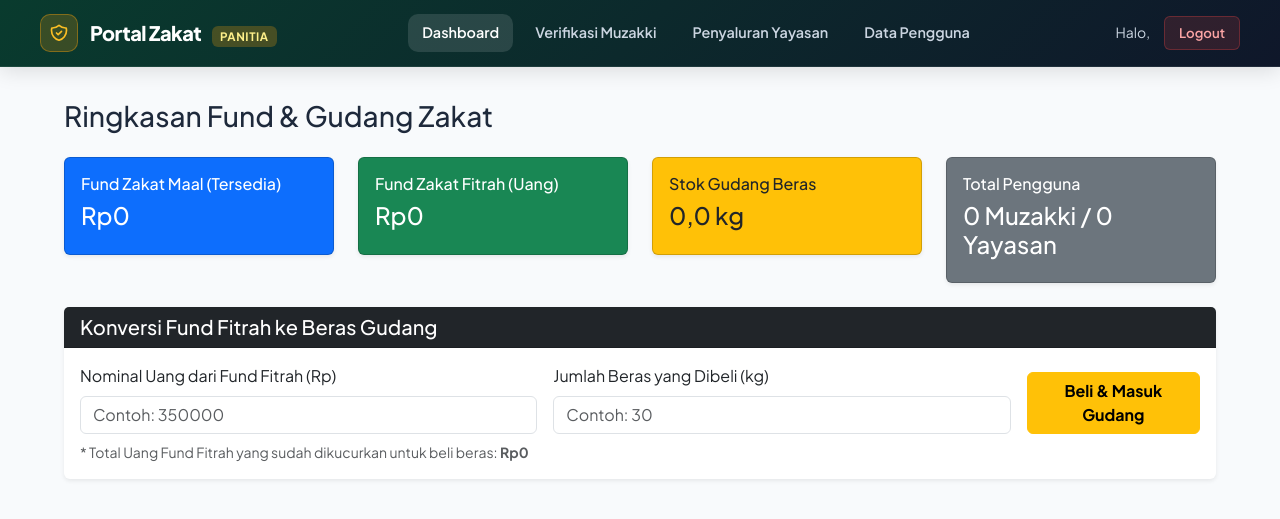
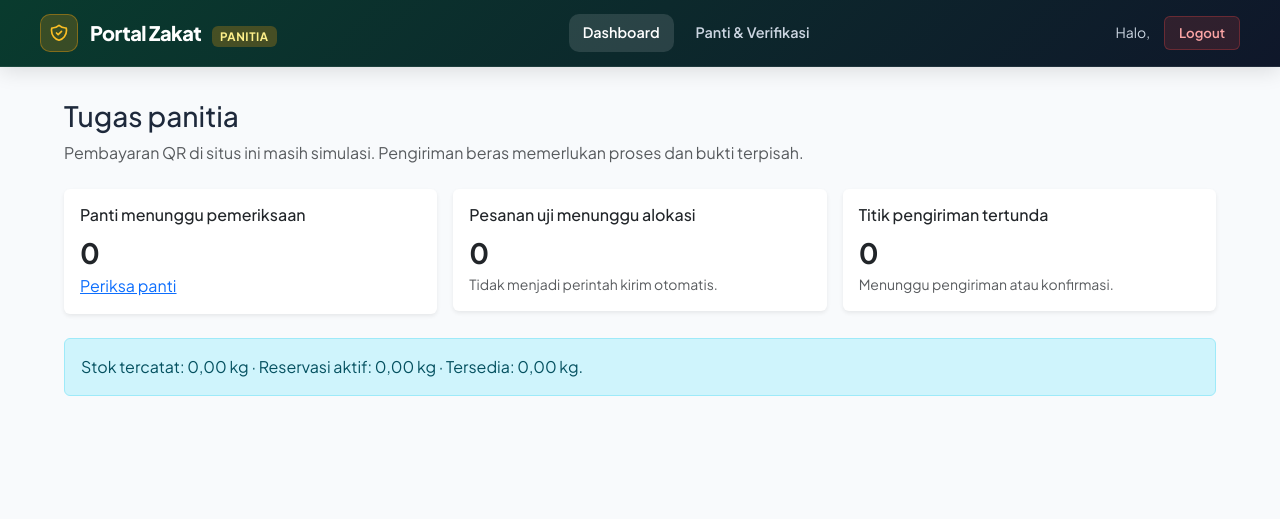
Before and after one commit to Noyelz/basdat_kelompok_i_2026, a Laravel app: page /panitia/dashboard in a window 1280 px wide. Shown: the top 519 px of the page. Run offline with Laravel 12, Linux system fonts and the light colour scheme; the visitor is signed in with stand-in values (Sample User, id 1); data that the repository does not hold is empty.

Commit message:
feat: add panitia panti verification and retire legacy actions

```diff
--- a/app/Http/Controllers/PanitiaController.php
+++ b/app/Http/Controllers/PanitiaController.php
@@ -2,138 +2,26 @@
 
 namespace App\Http\Controllers;
 
-use App\Models\KatalogBeras;
-use App\Models\Penyaluran;
-use App\Models\TransaksiZakat;
-use App\Models\User;
-use App\Models\Yayasan;
-use Illuminate\Http\Request;
+use Illuminate\Support\Facades\DB;
+use Illuminate\View\View;
 
 class PanitiaController extends Controller
 {
-    /**
-     * Dashboard Ringkasan Panitia
-     */
-    public function index()
+    public function index(): View
     {
-        // Hitung total zakat maal masuk dan tersisa
-        $fundMaalMasuk = (float) TransaksiZakat::where('jenis_zakat', 'mal')
-            ->where('status_pembayaran', 'paid')
-            ->sum('total_nominal');
-        $danaMaalDisalurkan = (float) Penyaluran::where('jenis_zakat', 'mal')->sum('jumlah');
-        $fundMaalTersedia = max(0, $fundMaalMasuk - $danaMaalDisalurkan);
-
-        // Hitung total zakat fitrah uang masuk
-        $fundFitrahTersedia = (float) TransaksiZakat::where('jenis_zakat', 'fitrah')
-            ->where('status_pembayaran', 'paid')
-            ->sum('total_nominal');
-
-        // Data stok gudang beras
-        $stokBeras = (float) KatalogBeras::sum('stock');
-        $gudang = (object) [
-            'stok_beras_kg'         => $stokBeras,
-            'total_uang_dikonversi' => 0,
+        $ringkasan = [
+            'panti_pending' => DB::table('yayasan')->where('status_verif', 'pending')->count(),
+            'pesanan_dibayar' => DB::table('transaksi_zakat')
+                ->where('status_pembayaran', 'simulated_paid')
+                ->where('status_penyaluran', 'menunggu_alokasi')
+                ->count(),
+            'pengiriman_tertunda' => DB::table('titik_pengiriman')
+                ->whereIn('status', ['dijadwalkan', 'dikirim'])
+                ->count(),
+            'stok_kg' => DB::table('lot_beras')->sum('sisa_kg'),
+            'reservasi_kg' => DB::table('reservasi_stok')->where('status', 'active')->sum('jumlah_kg'),
         ];
 
-        // Total pengguna
-        $totalMuzakki = User::where('role', 'pemberi')->count();
-        $totalYayasan = Yayasan::count();
-
-        return view('panitia.dashboard', compact(
-            'fundMaalTersedia',
-            'fundFitrahTersedia',
-            'gudang',
-            'totalMuzakki',
-            'totalYayasan'
-        ));
-    }
-
-    /**
-     * Halaman Verifikasi Pembayaran Transaksi Muzakki
-     */
-    public function transaksiMuzakki()
-    {
-        $transaksi = TransaksiZakat::with('user')->latest()->get();
-        return view('panitia.transaksi', compact('transaksi'));
-    }
-
-    /**
-     * Proses Approve/Tolak Verifikasi Transaksi
-     */
-    public function verifikasiTransaksi($id, Request $request)
-    {
-        $transaksi = TransaksiZakat::findOrFail($id);
-
-        $statusBaru = $request->status === 'success' ? 'paid' : 'failed';
-        $transaksi->update([
-            'status_pembayaran' => $statusBaru,
-            'paid_at'           => $statusBaru === 'paid' ? now() : null,
-        ]);
-
-        return back()->with('success', 'Status transaksi berhasil diperbarui!');
-    }
-
-    /**
-     * Konversi Fund Fitrah Menjadi Beras di Gudang
-     */
-    public function konversiBeras(Request $request)
-    {
-        $request->validate([
-            'nominal_uang' => 'required|numeric|min:1',
-            'jumlah_kg'    => 'required|numeric|min:0.1',
-        ]);
-
-        // Tambahkan stok ke katalog beras yang aktif pertama, atau buat jika belum ada
-        $beras = KatalogBeras::where('is_active', true)->first();
-        if ($beras) {
-            $beras->increment('stock', $request->jumlah_kg);
-        } else {
-            KatalogBeras::create([
-                'nama_beras'   => 'Beras Gudang Utama',
-                'harga_per_kg' => $request->nominal_uang / $request->jumlah_kg,
-                'stock'        => $request->jumlah_kg,
-                'is_active'    => true,
-            ]);
-        }
-
-        return back()->with('success', 'Beras sebesar ' . $request->jumlah_kg . ' kg berhasil ditambahkan ke gudang!');
-    }
-
-    /**
-     * Halaman Penyaluran ke Yayasan
-     */
-    public function pengajuanYayasan()
-    {
-        $pengajuan = Penyaluran::with(['yayasan', 'mustahik'])->latest()->get();
-        return view('panitia.pengajuan', compact('pengajuan'));
-    }
-
-    /**
-     * Proses Aksi Penyaluran
-     */
-    public function prosesPengajuan($id, Request $request)
-    {
-        $penyaluran = Penyaluran::findOrFail($id);
-        if ($request->status === 'disalurkan') {
-            $penyaluran->bukti_pict_id = 'disalurkan_' . time();
-            $penyaluran->save();
-            return back()->with('success', 'Bantuan zakat berhasil disalurkan ke yayasan!');
-        } elseif ($request->status === 'rejected') {
-            $penyaluran->delete();
-            return back()->with('success', 'Pengajuan bantuan yayasan telah ditolak/dihapus.');
-        }
-
-        return back()->with('success', 'Aksi penyaluran berhasil diproses!');
-    }
-
-    /**
-     * Halaman Data Pengguna (Muzakki & Yayasan)
-     */
-    public function dataPengguna()
-    {
-        $muzakki = User::where('role', 'pemberi')->latest()->get();
-        $yayasan = Yayasan::with('pjUser')->latest()->get();
-
-        return view('panitia.pengguna', compact('muzakki', 'yayasan'));
+        return view('panitia.dashboard', compact('ringkasan'));
     }
 }
--- a/resources/views/panitia/dashboard.blade.php
+++ b/resources/views/panitia/dashboard.blade.php
@@ -1,65 +1,13 @@
 @extends('panitia.layout')
 
 @section('content')
-<h3 class="mb-4">Ringkasan Fund & Gudang Zakat</h3>
+<h1 class="h3 mb-2">Tugas panitia</h1>
+<p class="text-muted mb-4">Pembayaran QR di situs ini masih simulasi. Pengiriman beras memerlukan proses dan bukti terpisah.</p>
 
-<div class="row mb-4">
-    <div class="col-md-3">
-        <div class="card bg-primary text-white shadow-sm">
-            <div class="card-body">
-                <h6>Fund Zakat Maal (Tersedia)</h6>
-                <h4>Rp{{ number_format($fundMaalTersedia, 0, ',', '.') }}</h4>
-            </div>
-        </div>
-    </div>
-    <div class="col-md-3">
-        <div class="card bg-success text-white shadow-sm">
-            <div class="card-body">
-                <h6>Fund Zakat Fitrah (Uang)</h6>
-                <h4>Rp{{ number_format($fundFitrahTersedia, 0, ',', '.') }}</h4>
-            </div>
-        </div>
-    </div>
-    <div class="col-md-3">
-        <div class="card bg-warning text-dark shadow-sm">
-            <div class="card-body">
-                <h6>Stok Gudang Beras</h6>
-                <h4>{{ number_format($gudang->stok_beras_kg, 1, ',', '.') }} kg</h4>
-            </div>
-        </div>
-    </div>
-    <div class="col-md-3">
-        <div class="card bg-secondary text-white shadow-sm">
-            <div class="card-body">
-                <h6>Total Pengguna</h6>
-                <h4>{{ $totalMuzakki }} Muzakki / {{ $totalYayasan }} Yayasan</h4>
-            </div>
-        </div>
-    </div>
+<div class="row g-3 mb-4">
+    <div class="col-md-4"><div class="card shadow-sm border-0"><div class="card-body"><h2 class="h6">Panti menunggu pemeriksaan</h2><strong class="fs-3">{{ $ringkasan['panti_pending'] }}</strong><p class="mb-0"><a href="{{ route('panitia.panti.index') }}">Periksa panti</a></p></div></div></div>
+    <div class="col-md-4"><div class="card shadow-sm border-0"><div class="card-body"><h2 class="h6">Pesanan uji menunggu alokasi</h2><strong class="fs-3">{{ $ringkasan['pesanan_dibayar'] }}</strong><p class="small text-muted mb-0">Tidak menjadi perintah kirim otomatis.</p></div></div></div>
+    <div class="col-md-4"><div class="card shadow-sm border-0"><div class="card-body"><h2 class="h6">Titik pengiriman tertunda</h2><strong class="fs-3">{{ $ringkasan['pengiriman_tertunda'] }}</strong><p class="small text-muted mb-0">Menunggu pengiriman atau konfirmasi.</p></div></div></div>
 </div>
-
-<div class="card shadow-sm border-0 mb-4">
-    <div class="card-header bg-dark text-white">
-        <h5 class="mb-0">Konversi Fund Fitrah ke Beras Gudang</h5>
-    </div>
-    <div class="card-body">
-        <form action="{{ route('panitia.konversi') }}" method="POST" class="row g-3">
-            @csrf
-            <div class="col-md-5">
-                <label class="form-label">Nominal Uang dari Fund Fitrah (Rp)</label>
-                <input type="number" name="nominal_uang" class="form-control" placeholder="Contoh: 350000" required>
-            </div>
-            <div class="col-md-5">
-                <label class="form-label">Jumlah Beras yang Dibeli (kg)</label>
-                <input type="number" step="0.1" name="jumlah_kg" class="form-control" placeholder="Contoh: 30" required>
-            </div>
-            <div class="col-md-2 d-flex align-items-end">
-                <button type="submit" class="btn btn-warning w-100 fw-bold">Beli & Masuk Gudang</button>
-            </div>
-        </form>
-        <small class="text-muted mt-2 d-block">
-            * Total Uang Fund Fitrah yang sudah dikucurkan untuk beli beras: <strong>Rp{{ number_format($gudang->total_uang_dikonversi, 0, ',', '.') }}</strong>
-        </small>
-    </div>
-</div>
+<div class="alert alert-info">Stok tercatat: {{ number_format($ringkasan['stok_kg'], 2, ',', '.') }} kg · Reservasi aktif: {{ number_format($ringkasan['reservasi_kg'], 2, ',', '.') }} kg · Tersedia: {{ number_format(max(0, $ringkasan['stok_kg'] - $ringkasan['reservasi_kg']), 2, ',', '.') }} kg.</div>
 @endsection
--- a/resources/views/panitia/layout.blade.php
+++ b/resources/views/panitia/layout.blade.php
@@ -28,13 +28,7 @@
                 <a class="nav-link {{ request()->routeIs('panitia.dashboard') ? 'active' : '' }}" href="{{ route('panitia.dashboard') }}">Dashboard</a>
             </li>
             <li>
-                <a class="nav-link {{ request()->routeIs('panitia.transaksi') ? 'active' : '' }}" href="{{ route('panitia.transaksi') }}">Verifikasi Muzakki</a>
-            </li>
-            <li>
-                <a class="nav-link {{ request()->routeIs('panitia.pengajuan') ? 'active' : '' }}" href="{{ route('panitia.pengajuan') }}">Penyaluran Yayasan</a>
-            </li>
-            <li>
-                <a class="nav-link {{ request()->routeIs('panitia.pengguna') ? 'active' : '' }}" href="{{ route('panitia.pengguna') }}">Data Pengguna</a>
+                <a class="nav-link {{ request()->routeIs('panitia.panti.*') ? 'active' : '' }}" href="{{ route('panitia.panti.index') }}">Panti & Verifikasi</a>
             </li>
         </ul>
 
@@ -65,6 +59,9 @@
             <span>{{ session('error') }}</span>
         </div>
     @endif
+    @if($errors->any())
+        <div class="alert alert-danger"><ul class="mb-0">@foreach($errors->all() as $error)<li>{{ $error }}</li>@endforeach</ul></div>
+    @endif
 
     @yield('content')
 </main>
--- a/routes/web.php
+++ b/routes/web.php
@@ -4,6 +4,7 @@ use App\Http\Controllers\AdminController;
 use App\Http\Controllers\AuthController;
 use App\Http\Controllers\MuzakkiController;
 use App\Http\Controllers\PanitiaController;
+use App\Http\Controllers\PantiVerificationController;
 use App\Http\Controllers\YayasanController;
 use Illuminate\Support\Facades\Auth;
 use Illuminate\Support\Facades\Route;
@@ -41,6 +42,7 @@ Route::middleware('auth')->group(function () {
 
     Route::get('/ganti-kata-sandi', [AuthController::class, 'showChangePassword'])->name('password.change');
     Route::post('/ganti-kata-sandi', [AuthController::class, 'changePassword'])->name('password.change.store');
+    Route::get('/panti/foto/{id}', [PantiVerificationController::class, 'foto'])->whereNumber('id')->name('panti.foto');
 
     // Group Route Muzakki
     Route::prefix('muzakki')->name('muzakki.')->middleware('role:pemberi')->group(function () {
@@ -56,12 +58,8 @@ Route::middleware('auth')->group(function () {
     // Group Route Panitia
     Route::prefix('panitia')->name('panitia.')->middleware('role:panitia')->group(function () {
         Route::get('/dashboard', [PanitiaController::class, 'index'])->name('dashboard');
-        Route::get('/transaksi', [PanitiaController::class, 'transaksiMuzakki'])->name('transaksi');
-        Route::post('/verifikasi/{id}', [PanitiaController::class, 'verifikasiTransaksi'])->name('verifikasi');
-        Route::post('/konversi', [PanitiaController::class, 'konversiBeras'])->name('konversi');
-        Route::get('/pengajuan', [PanitiaController::class, 'pengajuanYayasan'])->name('pengajuan');
-        Route::post('/proses-pengajuan/{id}', [PanitiaController::class, 'prosesPengajuan'])->name('prosesPengajuan');
-        Route::get('/pengguna', [PanitiaController::class, 'dataPengguna'])->name('pengguna');
+        Route::get('/panti', [PantiVerificationController::class, 'index'])->name('panti.index');
+        Route::patch('/panti/{id}', [PantiVerificationController::class, 'update'])->whereNumber('id')->name('panti.update');
     });
 
     // Group Route Yayasan
```
Also changed, not shown: !wajib_baca.md (+2 -1 lines), app/Http/Controllers/PantiVerificationController.php (added, +104 -0 lines), resources/views/panitia/panti.blade.php (added, +70 -0 lines).
